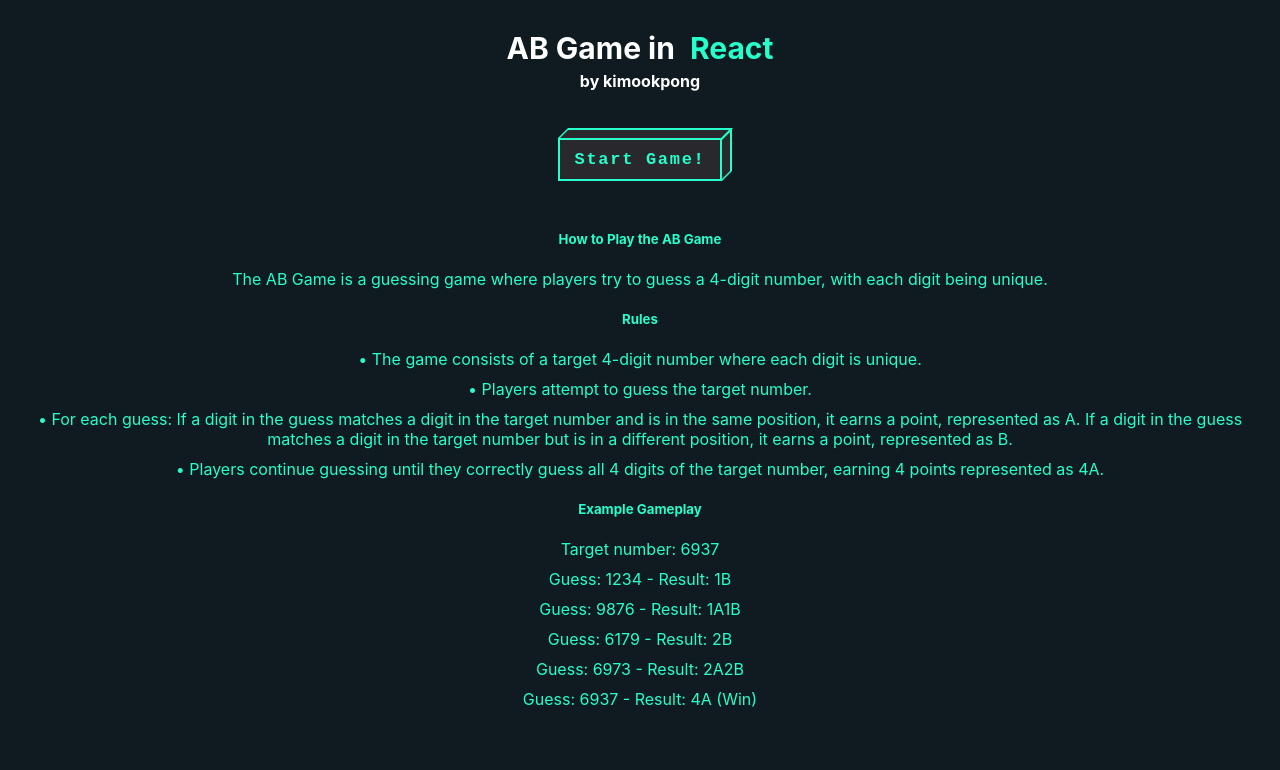
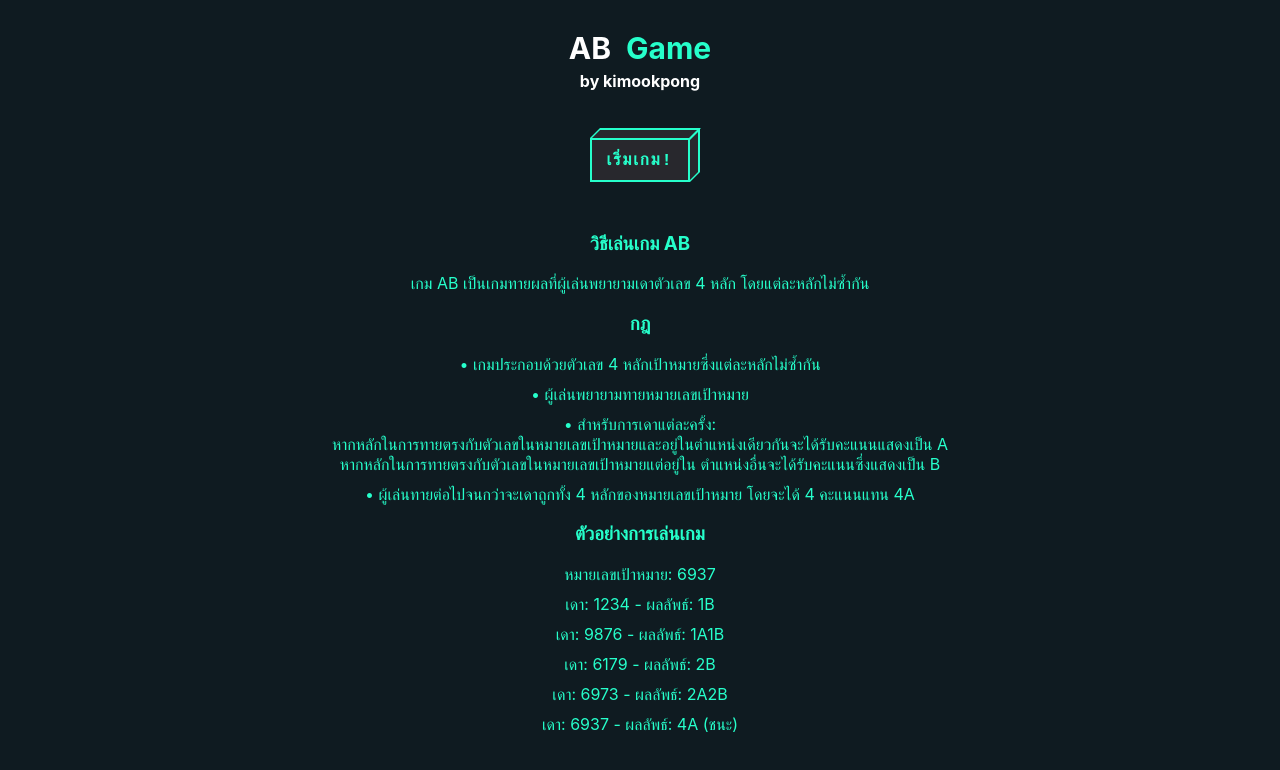
Before and after one commit to kimookpong/Basic-React-Game, a React (Create React App) app: page / in a window 1280 px wide. Shown: the top 770 px of the page. Built offline with nearby package versions, Linux system fonts and the light colour scheme.

Commit message:
Update ABgame.jsx

```diff
--- a/src/Components/ABgame/ABgame.jsx
+++ b/src/Components/ABgame/ABgame.jsx
@@ -204,7 +204,7 @@
     // Create the "logbox-title" div
     const logboxTitleDiv = document.createElement("div");
     logboxTitleDiv.className = "logbox-title";
-    logboxTitleDiv.textContent = `Round ${round}`;
+    logboxTitleDiv.textContent = `รอบที่ ${round}`;
 
     // Append the "logbox-title" div to the "ans-row" div
     ansRowDiv.appendChild(logboxTitleDiv);
@@ -244,7 +244,7 @@
   return (
     <div className="container">
       <h1 className="title">
-        AB Game in <span>React</span>
+        AB <span>Game</span>
       </h1>
       <h5 className="subtitle">by kimookpong</h5>
       {play === 0 ? (
@@ -259,38 +259,38 @@
             <div className="bg">
               <div className="bg-inner"></div>
             </div>
-            <div className="text">Start Game!</div>
+            <div className="text">เริ่มเกม!</div>
           </button>
           <div className="howToPlay">
-            <h5>How to Play the AB Game</h5>
+            <h3>วิธีเล่นเกม AB</h3>
             <div>
-              The AB Game is a guessing game where players try to guess a
-              4-digit number, with each digit being unique.
+              เกม AB เป็นเกมทายผลที่ผู้เล่นพยายามเดาตัวเลข 4 หลัก
+              โดยแต่ละหลักไม่ซ้ำกัน
             </div>
-            <h5>Rules</h5>
+            <h3>กฎ</h3>
             <div>
-              • The game consists of a target 4-digit number where each digit is
-              unique.
+              • เกมประกอบด้วยตัวเลข 4 หลักเป้าหมายซึ่งแต่ละหลักไม่ซ้ำกัน
             </div>
-            <div>• Players attempt to guess the target number.</div>
+            <div>• ผู้เล่นพยายามทายหมายเลขเป้าหมาย</div>
             <div>
-              • For each guess: If a digit in the guess matches a digit in the
-              target number and is in the same position, it earns a point,
-              represented as A. If a digit in the guess matches a digit in the
-              target number but is in a different position, it earns a point,
-              represented as B.
+              • สำหรับการเดาแต่ละครั้ง:
+              <br />
+              หากหลักในการทายตรงกับตัวเลขในหมายเลขเป้าหมายและอยู่ในตำแหน่งเดียวกันจะได้รับคะแนนแสดงเป็น
+              A<br />
+              หากหลักในการทายตรงกับตัวเลขในหมายเลขเป้าหมายแต่อยู่ใน
+              ตำแหน่งอื่นจะได้รับคะแนนซึ่งแสดงเป็น B
             </div>
             <div>
-              • Players continue guessing until they correctly guess all 4
-              digits of the target number, earning 4 points represented as 4A.
+              • ผู้เล่นทายต่อไปจนกว่าจะเดาถูกทั้ง 4 หลักของหมายเลขเป้าหมาย
+              โดยจะได้ 4 คะแนนแทน 4A
             </div>
-            <h5>Example Gameplay</h5>
-            <div>Target number: 6937</div>
-            <div>Guess: 1234 - Result: 1B</div>
-            <div>Guess: 9876 - Result: 1A1B</div>
-            <div>Guess: 6179 - Result: 2B</div>
-            <div>Guess: 6973 - Result: 2A2B</div>
-            <div>Guess: 6937 - Result: 4A (Win)</div>
+            <h3>ตัวอย่างการเล่นเกม</h3>
+            <div>หมายเลขเป้าหมาย: 6937</div>
+            <div>เดา: 1234 - ผลลัพธ์: 1B</div>
+            <div>เดา: 9876 - ผลลัพธ์: 1A1B</div>
+            <div>เดา: 6179 - ผลลัพธ์: 2B</div>
+            <div>เดา: 6973 - ผลลัพธ์: 2A2B</div>
+            <div>เดา: 6937 - ผลลัพธ์: 4A (ชนะ)</div>
           </div>
         </div>
       ) : (
@@ -320,7 +320,7 @@
                   <div class="confetti-piece"></div>
                 </div>
                 <div className="win-text ">
-                  <h1>You Win!</h1>
+                  <h1>คุณชนะ!</h1>
                 </div>
               </div>
               <button onClick={restartGame} className="btn cube cube-hover">
@@ -333,7 +333,7 @@
                 <div className="bg">
                   <div className="bg-inner"></div>
                 </div>
-                <div className="text">Start Again!</div>
+                <div className="text">เริ่มอีกครั้ง!</div>
               </button>
             </div>
           ) : (
@@ -443,7 +443,7 @@
               <div className="row-log">
                 <div class="log">
                   <div class="ans-row">
-                    <div class="logbox-title-hint">Hint!</div>
+                    <div class="logbox-title-hint">ทดไว้!</div>
                     <div
                       class="logbox-hint"
                       ref={hint1Ref}
```
